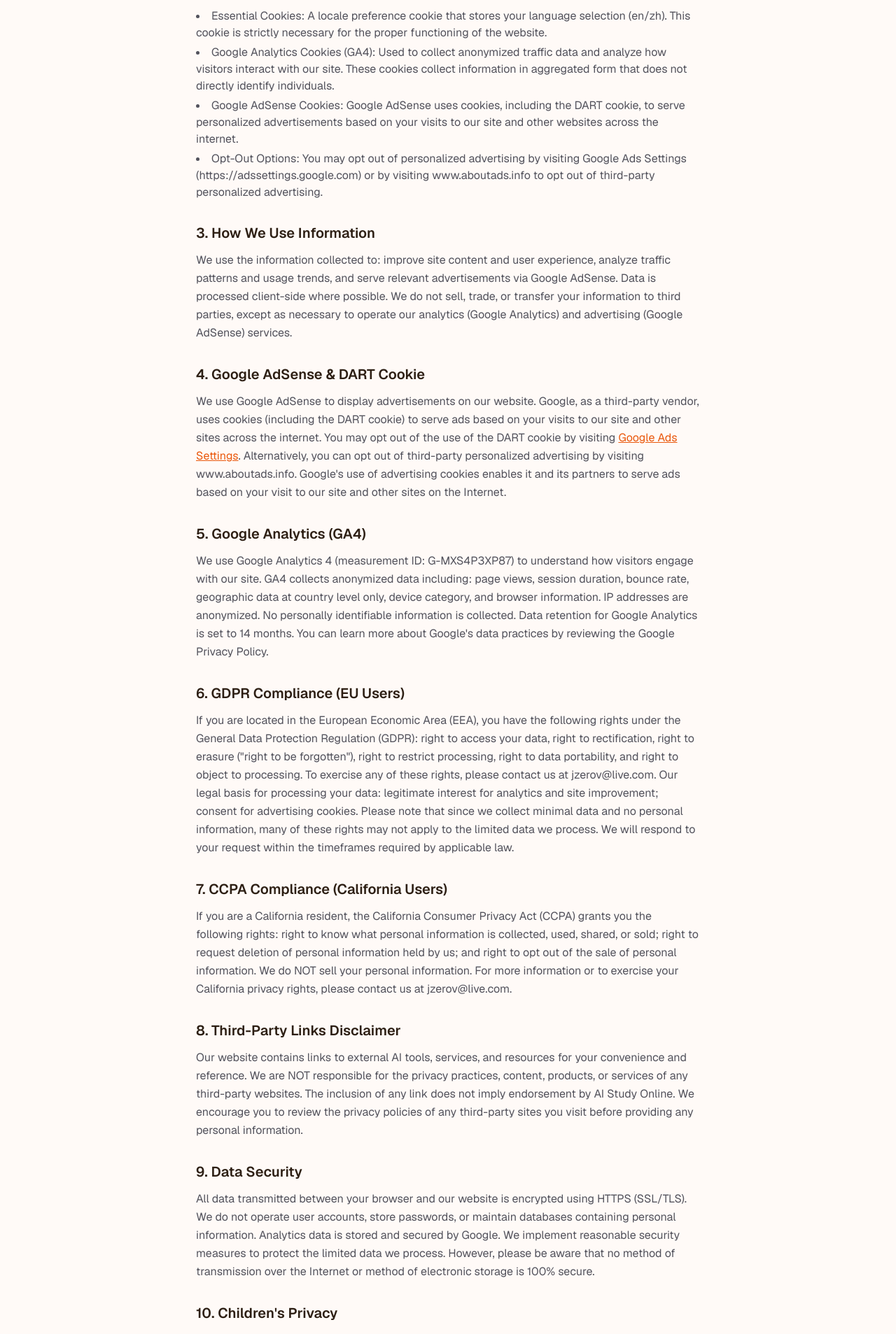
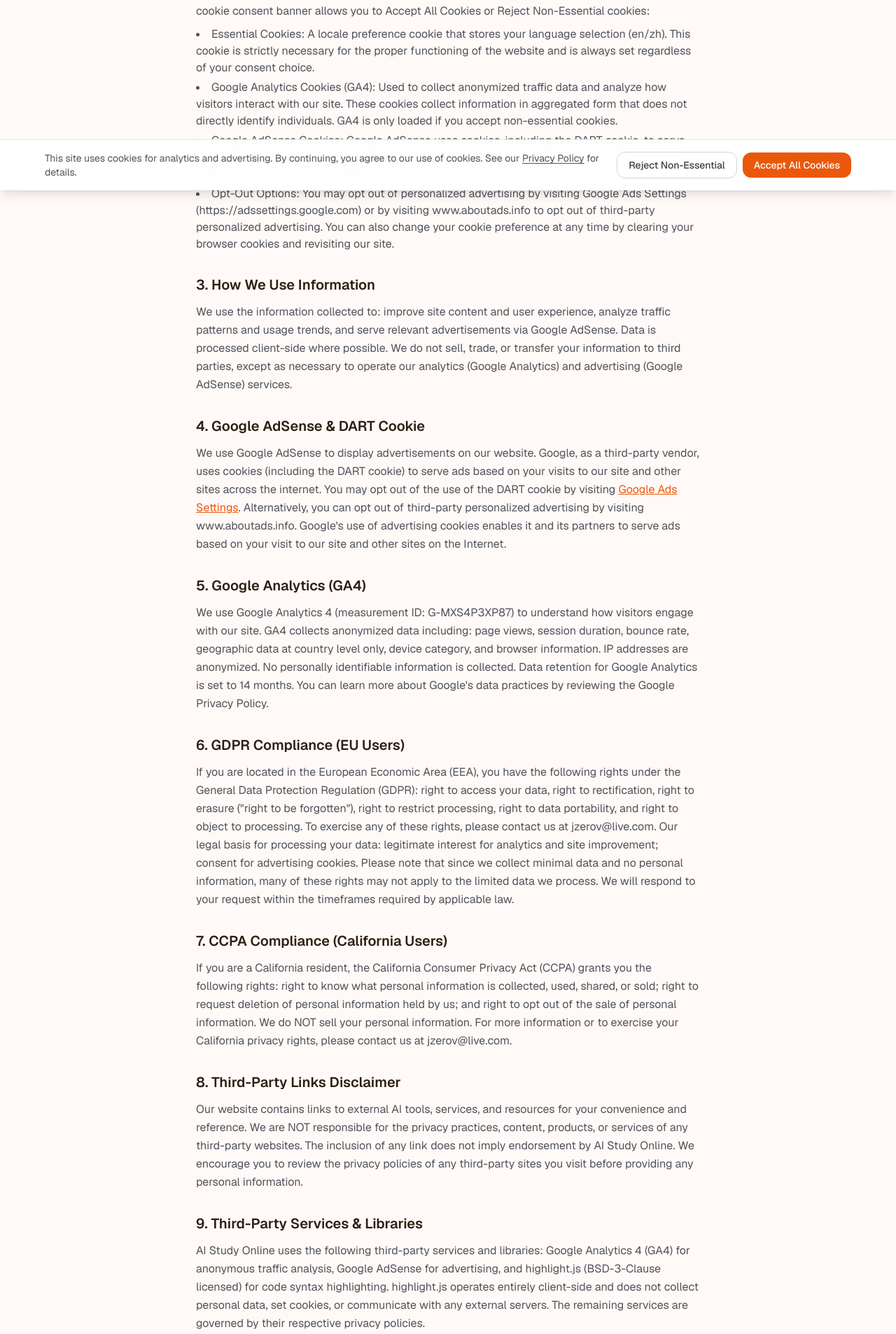
Before and after one commit to liujun418/aistudyonline-next, a Next.js app: page /en/privacy in a window 1280 px wide. Shown: the part 528-2435 px from the top of the page at 70% size. Built offline with nearby package versions, Linux system fonts and the light colour scheme.

Commit message:
feat: AdSense compliance — GDPR cookie consent, privacy policy updates, forbidden keyword cleanup

```diff
--- a/src/app/[locale]/layout.tsx
+++ b/src/app/[locale]/layout.tsx
@@ -6,6 +6,7 @@ import "@/app/globals.css";
 import Header from "@/components/Header";
 import Footer from "@/components/Footer";
 import GoogleAnalytics from "@/components/GoogleAnalytics";
+import CookieConsent from "@/components/CookieConsent";
 import { locales, isValidLocale, localeDir, getDictionary } from "@/lib/i18n";
 import { SITE_URL, SITE_NAME } from "@/lib/constants";
 import type { Locale } from "@/lib/i18n";
@@ -155,6 +156,7 @@ export default async function LocaleLayout({
         <Suspense fallback={null}>
           <GoogleAnalytics />
         </Suspense>
+        <CookieConsent />
       </body>
     </html>
   );
--- a/src/app/[locale]/privacy/page.tsx
+++ b/src/app/[locale]/privacy/page.tsx
@@ -171,12 +171,12 @@ const enSections: Section[] = [
     type: "list",
     title: "2. Cookies & Tracking Technologies",
     intro:
-      "Our website uses the following types of cookies and tracking technologies:",
+      "Our website uses the following types of cookies and tracking technologies. Upon your first visit, a cookie consent banner allows you to Accept All Cookies or Reject Non-Essential cookies:",
     items: [
-      "Essential Cookies: A locale preference cookie that stores your language selection (en/zh). This cookie is strictly necessary for the proper functioning of the website.",
-      "Google Analytics Cookies (GA4): Used to collect anonymized traffic data and analyze how visitors interact with our site. These cookies collect information in aggregated form that does not directly identify individuals.",
-      "Google AdSense Cookies: Google AdSense uses cookies, including the DART cookie, to serve personalized advertisements based on your visits to our site and other websites across the internet.",
-      'Opt-Out Options: You may opt out of personalized advertising by visiting Google Ads Settings (https://adssettings.google.com) or by visiting www.aboutads.info to opt out of third-party personalized advertising.',
+      "Essential Cookies: A locale preference cookie that stores your language selection (en/zh). This cookie is strictly necessary for the proper functioning of the website and is always set regardless of your consent choice.",
+      "Google Analytics Cookies (GA4): Used to collect anonymized traffic data and analyze how visitors interact with our site. These cookies collect information in aggregated form that does not directly identify individuals. GA4 is only loaded if you accept non-essential cookies.",
+      "Google AdSense Cookies: Google AdSense uses cookies, including the DART cookie, to serve personalized advertisements based on your visits to our site and other sites across the internet. AdSense cookies are only loaded if you accept non-essential cookies.",
+      'Opt-Out Options: You may opt out of personalized advertising by visiting Google Ads Settings (https://adssettings.google.com) or by visiting www.aboutads.info to opt out of third-party personalized advertising. You can also change your cookie preference at any time by clearing your browser cookies and revisiting our site.',
     ],
   },
   {
@@ -216,22 +216,32 @@ const enSections: Section[] = [
   },
   {
     type: "text",
-    title: "9. Data Security",
+    title: "9. Third-Party Services & Libraries",
+    body: `${SITE_NAME} uses the following third-party services and libraries: Google Analytics 4 (GA4) for anonymous traffic analysis, Google AdSense for advertising, and highlight.js (BSD-3-Clause licensed) for code syntax highlighting. highlight.js operates entirely client-side and does not collect personal data, set cookies, or communicate with any external servers. The remaining services are governed by their respective privacy policies.`,
+  },
+  {
+    type: "text",
+    title: "10. Static Website Architecture",
+    body: `${SITE_NAME} is a statically generated website. We do not operate a backend server, database, or user account system. No user-submitted data is permanently stored. All content is pre-built and served as static files via a content delivery network (CDN). This architecture inherently limits the scope of data processing and collection.`,
+  },
+  {
+    type: "text",
+    title: "11. Data Security",
     body: "All data transmitted between your browser and our website is encrypted using HTTPS (SSL/TLS). We do not operate user accounts, store passwords, or maintain databases containing personal information. Analytics data is stored and secured by Google. We implement reasonable security measures to protect the limited data we process. However, please be aware that no method of transmission over the Internet or method of electronic storage is 100% secure.",
   },
   {
     type: "text",
-    title: "10. Children's Privacy",
+    title: "12. Children's Privacy",
     body: `Our website is not directed at children under the age of 13 (in compliance with the Children's Online Privacy Protection Act — COPPA) or under the age of 16 (in compliance with GDPR age requirements). We do not knowingly collect any personal information from children. If you believe a child has provided us with personal data, please contact us immediately at ${CONTACT_EMAIL}, and we will take prompt steps to delete such information.`,
   },
   {
     type: "text",
-    title: "11. Changes to This Policy",
+    title: "13. Changes to This Policy",
     body: "We may update this Privacy Policy from time to time to reflect changes in our practices or legal requirements. When we make material changes, we will update the 'Last Updated' date at the top of this page and notify users via a site banner. We encourage you to review this Privacy Policy periodically to stay informed about how we are protecting your information.",
   },
   {
     type: "email",
-    title: "12. Contact",
+    title: "14. Contact",
     beforeEmail:
       "If you have any questions, concerns, or requests regarding this Privacy Policy or our data practices, please contact us at",
     afterEmail: ".",
@@ -247,12 +257,12 @@ const zhSections: Section[] = [
   {
     type: "list",
     title: "二、Cookie 与跟踪技术",
-    intro: "本网站使用以下类型的 Cookie 和跟踪技术：",
+    intro: "本网站使用以下类型的 Cookie 和跟踪技术。首次访问时，Cookie 同意横幅允许您选择「接受所有 Cookie」或「拒绝非必要 Cookie」：",
     items: [
-      "必要 Cookie：用于存储您的语言偏好（中文/英文）的 Cookie。该 Cookie 对于网站的正常运行是绝对必要的。",
-      "Google Analytics Cookie（GA4）：用于收集匿名流量数据并分析访客与网站的互动方式。这些 Cookie 以聚合形式收集信息，不会直接识别个人身份。",
-      "Google AdSense Cookie：Google AdSense 使用 Cookie（包括 DART Cookie）根据您访问本网站及其他网站的历史投放个性化广告。",
-      "退出选项：您可以通过访问 Google 广告设置（https://adssettings.google.com）选择退出个性化广告，或访问 www.aboutads.info 选择退出第三方个性化广告。",
+       "必要 Cookie：用于存储您的语言偏好（中文/英文）的 Cookie。该 Cookie 对于网站的正常运行是绝对必要的，无论您的同意选择如何都会设置。",
+      "Google Analytics Cookie（GA4）：用于收集匿名流量数据并分析访客与网站的互动方式。这些 Cookie 以聚合形式收集信息，不会直接识别个人身份。GA4 仅在您接受非必要 Cookie 时加载。",
+      "Google AdSense Cookie：Google AdSense 使用 Cookie（包括 DART Cookie）根据您访问本网站及其他网站的历史投放个性化广告。AdSense Cookie 仅在您接受非必要 Cookie 时加载。",
+      "退出选项：您可以通过访问 Google 广告设置（https://adssettings.google.com）选择退出个性化广告，或访问 www.aboutads.info 选择退出第三方个性化广告。您也可以随时清除浏览器 Cookie 并重新访问我们的网站来更改您的 Cookie 偏好。",
     ],
   },
   {
@@ -292,22 +302,32 @@ const zhSections: Section[] = [
   },
   {
     type: "text",
-    title: "九、数据安全",
+    title: "九、第三方服务与库",
+    body: `${SITE_NAME} 使用以下第三方服务和库：Google Analytics 4（GA4）用于匿名流量分析、Google AdSense 用于广告投放、以及 highlight.js（BSD-3-Clause 许可）用于代码语法高亮。highlight.js 完全在客户端运行，不会收集个人数据、设置 Cookie 或与任何外部服务器通信。其余服务受其各自隐私政策的约束。`,
+  },
+  {
+    type: "text",
+    title: "十、静态网站架构",
+    body: `${SITE_NAME} 是一个静态生成的网站。我们不运营后端服务器、数据库或用户账户系统。不会永久存储用户提交的数据。所有内容都是预构建的，通过内容分发网络（CDN）以静态文件形式提供服务。这种架构从根本上限制了数据处理和收集的范围。`,
+  },
+  {
+    type: "text",
+    title: "十一、数据安全",
     body: "您的浏览器与本网站之间传输的所有数据均通过 HTTPS（SSL/TLS）加密。我们不运营用户账户、不存储密码、也不维护包含个人信息的数据库。分析数据由 Google 存储和保护。我们采取合理的安全措施来保护我们所处理的有限数据。但请注意，互联网传输或电子存储的方法并非 100% 安全。",
   },
   {
     type: "text",
-    title: "十、儿童隐私保护",
+    title: "十二、儿童隐私保护",
     body: `本网站不面向 13 岁以下儿童（符合《儿童在线隐私保护法》COPPA）或 16 岁以下未成年人（符合 GDPR 年龄要求）。我们不会故意收集任何儿童的个人信息。如果您认为儿童向我们提供了个人数据，请立即通过 ${CONTACT_EMAIL} 与我们联系，我们将迅速采取措施删除此类信息。`,
   },
   {
     type: "text",
-    title: "十一、本政策的变更",
+    title: "十三、本政策的变更",
     body: "我们可能会不时更新本隐私政策，以反映我们的实践变更或法律要求。当进行重大变更时，我们将更新本页面顶部的「最后更新」日期，并通过网站横幅通知用户。建议您定期查阅本隐私政策，以了解我们如何保护您的信息。",
   },
   {
     type: "email",
-    title: "十二、联系方式",
+    title: "十四、联系方式",
     beforeEmail:
       "如果您对本隐私政策或我们的数据实践有任何疑问、疑虑或请求，请通过以下邮箱联系我们：",
     afterEmail: "。",
--- /dev/null
+++ b/src/components/CookieConsent.tsx
@@ -0,0 +1,103 @@
+"use client";
+
+import { useState, useEffect } from "react";
+
+declare global {
+  interface Window {
+    __cookieConsent?: "accepted" | "rejected";
+    gtag?: (...args: unknown[]) => void;
+    dataLayer?: unknown[];
+  }
+}
+
+const COOKIE_CONSENT_KEY = "aistudyonline-cookie-consent";
+
+type ConsentChoice = "accepted" | "rejected" | null;
+
+export default function CookieConsent() {
+  const [consent, setConsent] = useState<ConsentChoice>(null);
+  const [mounted, setMounted] = useState(false);
+
+  useEffect(() => {
+    setMounted(true);
+    const stored = localStorage.getItem(COOKIE_CONSENT_KEY) as ConsentChoice;
+    if (stored) {
+      setConsent(stored);
+      applyConsent(stored);
+    }
+  }, []);
+
+  function applyConsent(choice: "accepted" | "rejected") {
+    if (choice === "accepted") {
+      // Enable GA4 and AdSense — no-op since scripts are already loaded,
+      // but we can set a flag for future reference.
+      window.__cookieConsent = "accepted";
+    } else {
+      // Reject non-essential: disable GA4
+      window.__cookieConsent = "rejected";
+      if (typeof window.gtag === "function") {
+        window.gtag("consent", "update", {
+          analytics_storage: "denied",
+          ad_storage: "denied",
+          ad_user_data: "denied",
+          ad_personalization: "denied",
+        });
+      }
+      // Disable GA4 by overriding dataLayer pushes
+      const noop = () => {};
+      window.dataLayer = [];
+      window.gtag = noop;
+    }
+  }
+
+  function handleAccept() {
+    localStorage.setItem(COOKIE_CONSENT_KEY, "accepted");
+    setConsent("accepted");
+    applyConsent("accepted");
+  }
+
+  function handleReject() {
+    localStorage.setItem(COOKIE_CONSENT_KEY, "rejected");
+    setConsent("rejected");
+    applyConsent("rejected");
+  }
+
+  // Don't render during SSR or if consent already given
+  if (!mounted || consent !== null) return null;
+
+  return (
+    <div
+      className="fixed bottom-0 left-0 right-0 z-50 border-t border-zinc-200 bg-white/95 p-4 shadow-lg backdrop-blur-sm dark:border-zinc-800 dark:bg-zinc-950/95"
+      role="dialog"
+      aria-label="Cookie consent"
+    >
+      <div className="mx-auto flex max-w-6xl flex-col items-center gap-3 sm:flex-row sm:justify-between">
+        <p className="text-center text-sm text-zinc-600 dark:text-zinc-400 sm:text-left">
+          This site uses cookies for analytics and advertising. By continuing,
+          you agree to our use of cookies. See our{" "}
+          <a
+            href="/en/privacy"
+            className="underline underline-offset-2 hover:text-zinc-900 dark:hover:text-white"
+          >
+            Privacy Policy
+          </a>{" "}
+          for details.
+        </p>
+        <div className="flex shrink-0 flex-wrap items-center gap-2">
+          <button
+            onClick={handleReject}
+            className="rounded-lg border border-zinc-300 px-4 py-2 text-sm font-medium text-zinc-700 transition-colors hover:bg-zinc-100 dark:border-zinc-600 dark:text-zinc-300 dark:hover:bg-zinc-800"
+          >
+            Reject Non-Essential
+          </button>
+          <button
+            onClick={handleAccept}
+            className="rounded-lg bg-primary-600 px-4 py-2 text-sm font-medium text-white transition-colors hover:bg-primary-700 dark:bg-primary-500 dark:hover:bg-primary-600"
+          >
+            Accept All Cookies
+          </button>
+        </div>
+      </div>
+    </div>
+  );
+}
```
